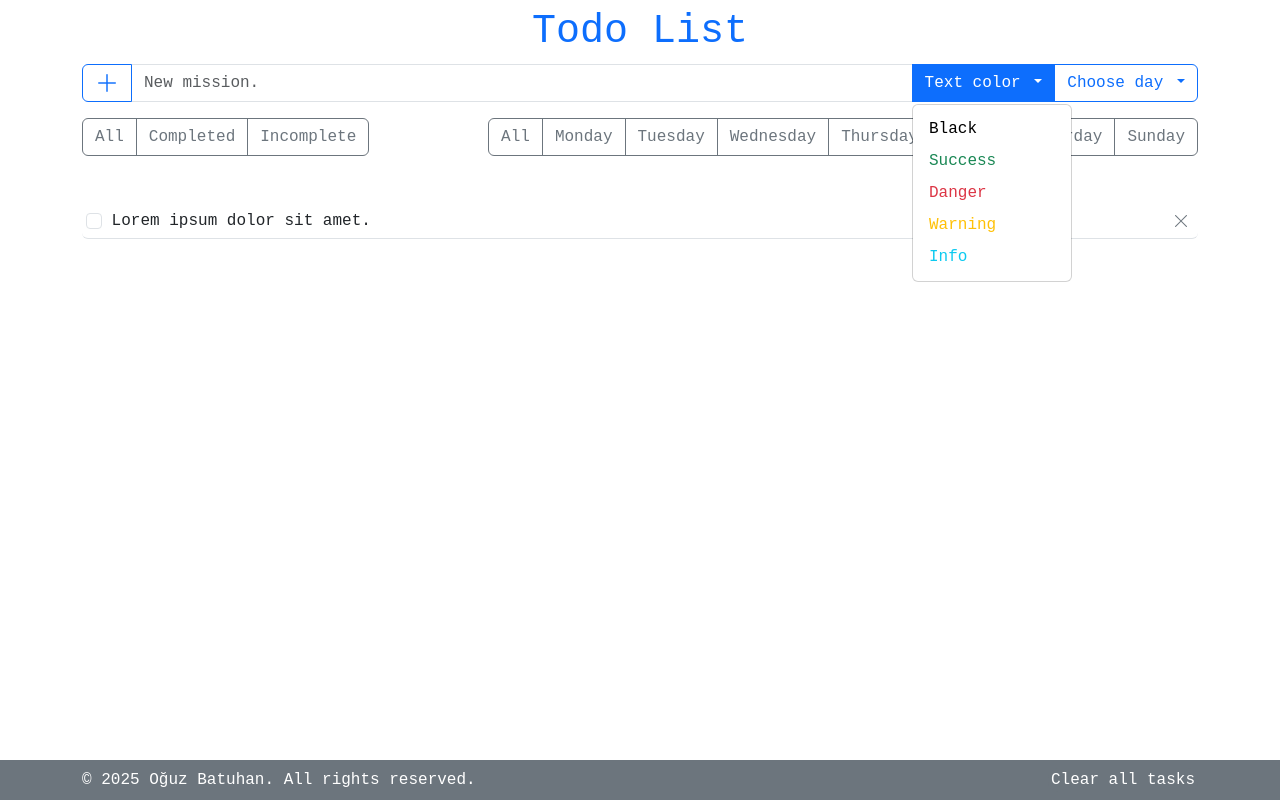
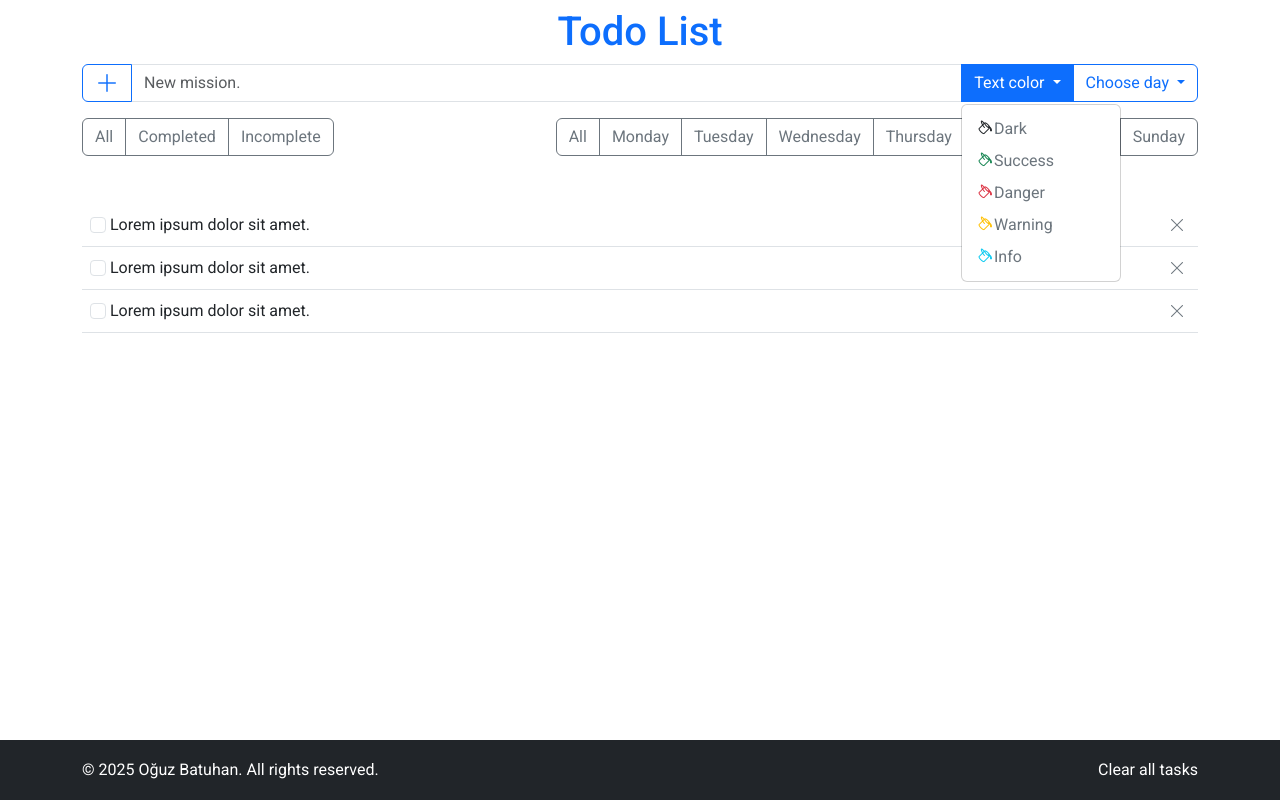
Before and after one commit to oguzbatuhan/web-dev-learning-projects, a website: page 02-habit-tracker-app/index.html in a window 1280 px wide. Both pictures are taken after a click on the button "Text color". Drawn offline with nearby package versions, Linux system fonts and the light colour scheme; a web font is replaced by a local one.

Commit message:
[02-habit-tracker-app] Refactor HTML and CSS for todo list items.

```diff
--- a/02-habit-tracker-app/index.html
+++ b/02-habit-tracker-app/index.html
@@ -21,7 +21,7 @@
     <link rel="preconnect" href="https://fonts.googleapis.com" />
     <link rel="preconnect" href="https://fonts.gstatic.com" crossorigin />
     <link
-      href="https://fonts.googleapis.com/css2?family=Edu+NSW+ACT+Hand+Pre:wght@400..700&display=swap"
+      href="https://fonts.googleapis.com/css2?family=Roboto:ital,wght@0,100..900;1,100..900&display=swap"
       rel="stylesheet"
     />
     <title>Todo List</title>
@@ -48,7 +48,7 @@
           <input
             placeholder="New mission."
             type="text"
-            class="form-control"
+            class="form-control text-dark all"
             id="input-new-mission"
           />
           <button
@@ -62,48 +62,33 @@
           </button>
           <ul class="dropdown-menu" aria-labelledby="button-dropdown-color">
             <li>
-              <button
-                type="button"
-                class="dropdown-item text-black"
-                data-color="black"
-              >
-                Black
+              <button type="button" class="dropdown-item" data-color="black">
+                <i class="bi bi-paint-bucket text-Dark"></i
+                ><i class="text-secondary">Dark</i>
               </button>
             </li>
             <li>
-              <button
-                type="button"
-                class="dropdown-item text-success"
-                data-color="success"
-              >
-                Success
+              <button type="button" class="dropdown-item" data-color="success">
+                <i class="bi bi-paint-bucket text-success"></i
+                ><i class="text-secondary">Success</i>
               </button>
             </li>
             <li>
-              <button
-                type="button"
-                class="dropdown-item text-danger"
-                data-color="danger"
-              >
-                Danger
+              <button type="button" class="dropdown-item" data-color="success">
+                <i class="bi bi-paint-bucket text-danger"></i
+                ><i class="text-secondary">Danger</i>
               </button>
             </li>
             <li>
-              <button
-                type="button"
-                class="dropdown-item text-warning"
-                data-color="warning"
-              >
-                Warning
+              <button type="button" class="dropdown-item" data-color="success">
+                <i class="bi bi-paint-bucket text-warning"></i
+                ><i class="text-secondary">Warning</i>
               </button>
             </li>
             <li>
-              <button
-                type="button"
-                class="dropdown-item text-info"
-                data-color="info"
-              >
-                Info
+              <button type="button" class="dropdown-item" data-color="success">
+                <i class="bi bi-paint-bucket text-info"></i
+                ><i class="text-secondary">Info</i>
               </button>
             </li>
           </ul>
@@ -118,42 +103,74 @@
           </button>
           <ul class="dropdown-menu" aria-labelledby="dropdown-day-button">
             <li>
-              <button type="button" class="dropdown-item" data-day="all">
+              <button
+                type="button"
+                class="dropdown-item text-secondary"
+                data-day="all"
+              >
                 All
               </button>
             </li>
             <li>
-              <button type="button" class="dropdown-item" data-day="monday">
+              <button
+                type="button"
+                class="dropdown-item text-secondary"
+                data-day="monday"
+              >
                 Monday
               </button>
             </li>
             <li>
-              <button type="button" class="dropdown-item" data-day="tuesday">
+              <button
+                type="button"
+                class="dropdown-item text-secondary"
+                data-day="tuesday"
+              >
                 Tuesday
               </button>
             </li>
             <li>
-              <button type="button" class="dropdown-item" data-day="wednesday">
+              <button
+                type="button"
+                class="dropdown-item text-secondary"
+                data-day="wednesday"
+              >
                 Wednesday
               </button>
             </li>
             <li>
-              <button type="button" class="dropdown-item" data-day="thursday">
+              <button
+                type="button"
+                class="dropdown-item text-secondary"
+                data-day="thursday"
+              >
                 Thursday
               </button>
             </li>
             <li>
-              <button type="button" class="dropdown-item" data-day="friday">
+              <button
+                type="button"
+                class="dropdown-item text-secondary"
+                data-day="friday"
+              >
                 Friday
               </button>
             </li>
             <li>
-              <button type="button" class="dropdown-item" data-day="saturday">
+              <button
+                type="button"
+                class="dropdown-item text-secondary"
+                data-day="saturday"
+              >
                 Saturday
               </button>
             </li>
             <li>
-              <button type="button" class="dropdown-item" data-day="sunday">
+              <button
+                type="button"
+                class="dropdown-item text-secondary"
+                data-day="sunday"
+              >
                 Sunday
               </button>
             </li>
@@ -247,16 +264,20 @@
         </div>
       </div>
       <!-- tasks -->
-      <div>
-        <div class="container mt-5" id="tasks">
+      <div class="container">
+        <div class="mt-5" id="tasks">
           <ul class="list-unstyled form">
-            <li
-              class="border-bottom rounded d-flex justify-content-between align-items-center p-1 todo-item"
-              data-id="tasks-1"
+            <li class="border-bottom" data-id="tasks-1">
+              <div
+                class="p-2 rounded d-flex justify-content-between align-items-center todo-item text-dark"
               >
                 <div>
-                <input type="checkbox" class="form-check-input" />
-                <label class="form-check-label"
+                  <input
+                    type="checkbox"
+                    id="tasks-1"
+                    class="form-check-input"
+                  />
+                  <label for="tasks-1" class="form-check-label"
                     >Lorem ipsum dolor sit amet.</label
                   >
                 </div>
@@ -265,6 +286,49 @@
                     class="bi bi-x-lg d-flex justify-content-center align-items-center"
                   ></i>
                 </button>
+              </div>
+            </li>
+            <li class="border-bottom" data-id="tasks-2">
+              <div
+                class="p-2 rounded d-flex justify-content-between align-items-center todo-item text-dark"
+              >
+                <div>
+                  <input
+                    type="checkbox"
+                    id="tasks-2"
+                    class="form-check-input"
+                  />
+                  <label for="tasks-2" class="form-check-label"
+                    >Lorem ipsum dolor sit amet.</label
+                  >
+                </div>
+                <button class="delete-button">
+                  <i
+                    class="bi bi-x-lg d-flex justify-content-center align-items-center"
+                  ></i>
+                </button>
+              </div>
+            </li>
+            <li class="border-bottom" data-id="tasks-3">
+              <div
+                class="p-2 rounded d-flex justify-content-between align-items-center todo-item text-dark"
+              >
+                <div>
+                  <input
+                    type="checkbox"
+                    id="tasks-3"
+                    class="form-check-input"
+                  />
+                  <label for="tasks-3" class="form-check-label"
+                    >Lorem ipsum dolor sit amet.</label
+                  >
+                </div>
+                <button class="delete-button">
+                  <i
+                    class="bi bi-x-lg d-flex justify-content-center align-items-center"
+                  ></i>
+                </button>
+              </div>
             </li>
           </ul>
         </div>
--- a/02-habit-tracker-app/styles.css
+++ b/02-habit-tracker-app/styles.css
@@ -20,7 +20,7 @@
   font-size: 16px;
   font-style: normal;
   font-weight: normal;
-  font-family: "Courier New", Courier, monospace;
+  font-family: "Roboto", sans-serif;
 }
 
 body {
@@ -34,28 +34,30 @@ footer {
   display: flex;
   align-items: center;
   width: 100vw;
-  height: 40px;
-  background-color: var(--bs-secondary);
+  height: 60px;
+  background-color: var(--bs-dark);
   color: var(--bs-white);
 }
 
 .button-clear-all {
   color: var(--bs-white);
-  border: 0;
-  background-color: var(--bs-secondary);
-  min-width: 150px;
+  border-top: 0;
+  border-left: 0;
+  border-right: 0;
+  border-bottom: 1px solid var(--bs-dark);
+  background-color: var(--bs-dark);
   transition: all 0.3s ease;
-  border-radius: 10px;
 }
+
 .button-clear-all:hover {
-  color: var(--bs-white);
-  background-color: var(--bs-danger);
+  border-bottom: 1px solid var(--bs-white);
 }
 
 .todo-item {
   transition: background-color 0.3s ease;
   padding-top: 0.8rem;
 }
+
 .todo-item:hover {
   background-color: var(--bs-light);
 }
@@ -68,12 +70,21 @@ footer {
   background-color: var(--bs-white);
   color: #6c757d;
 }
+
 .delete-button:hover {
   background-color: var(--bs-danger);
   color: var(--bs-white);
 }
 
-input,
+#input-new-mission,
+label {
+  cursor: text;
+}
+
+.form-check-input {
+  cursor: pointer;
+}
+
 i,
 p {
   cursor: pointer;
```
Lines whose indentation alone changed are shown as unchanged.
